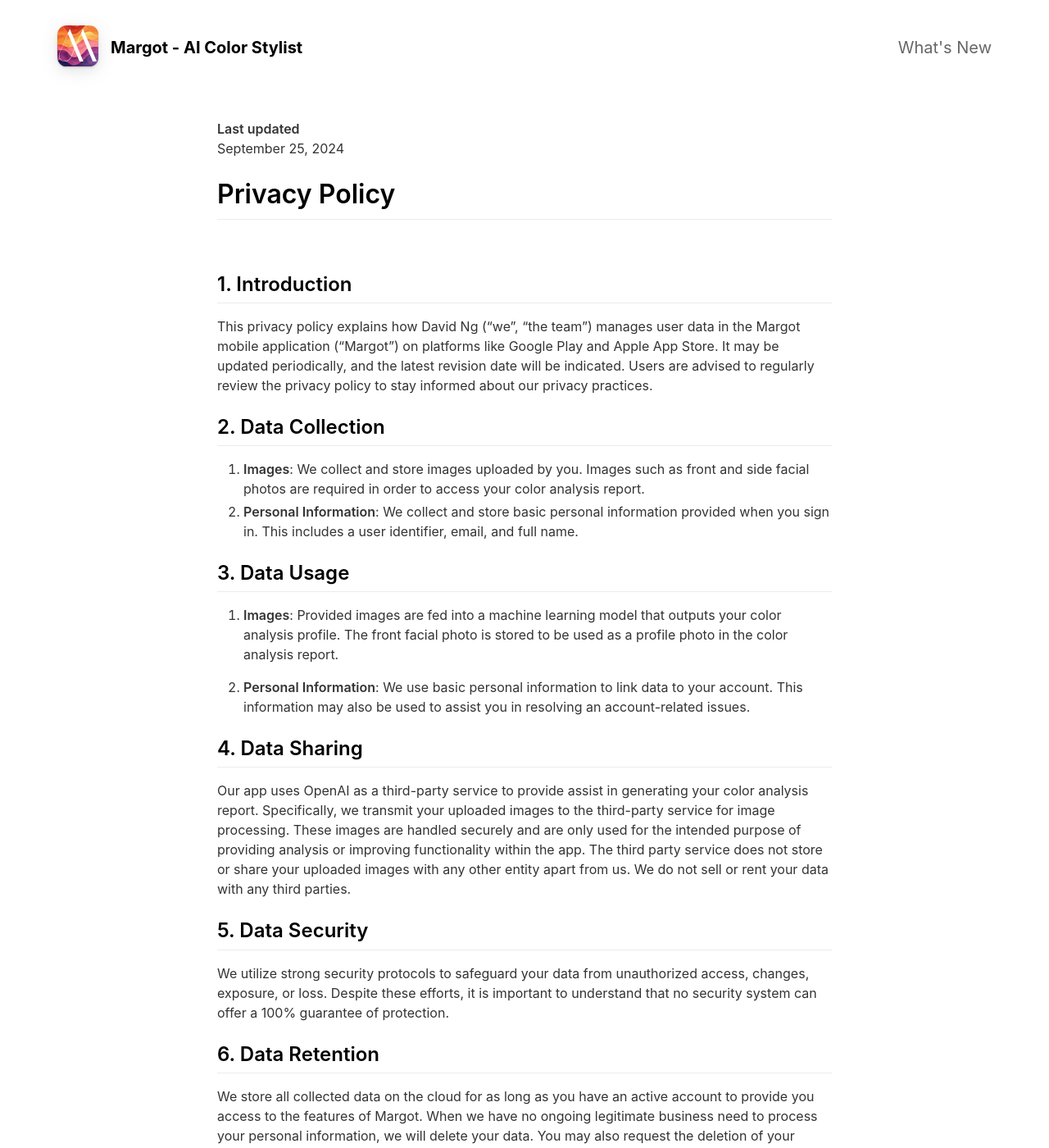
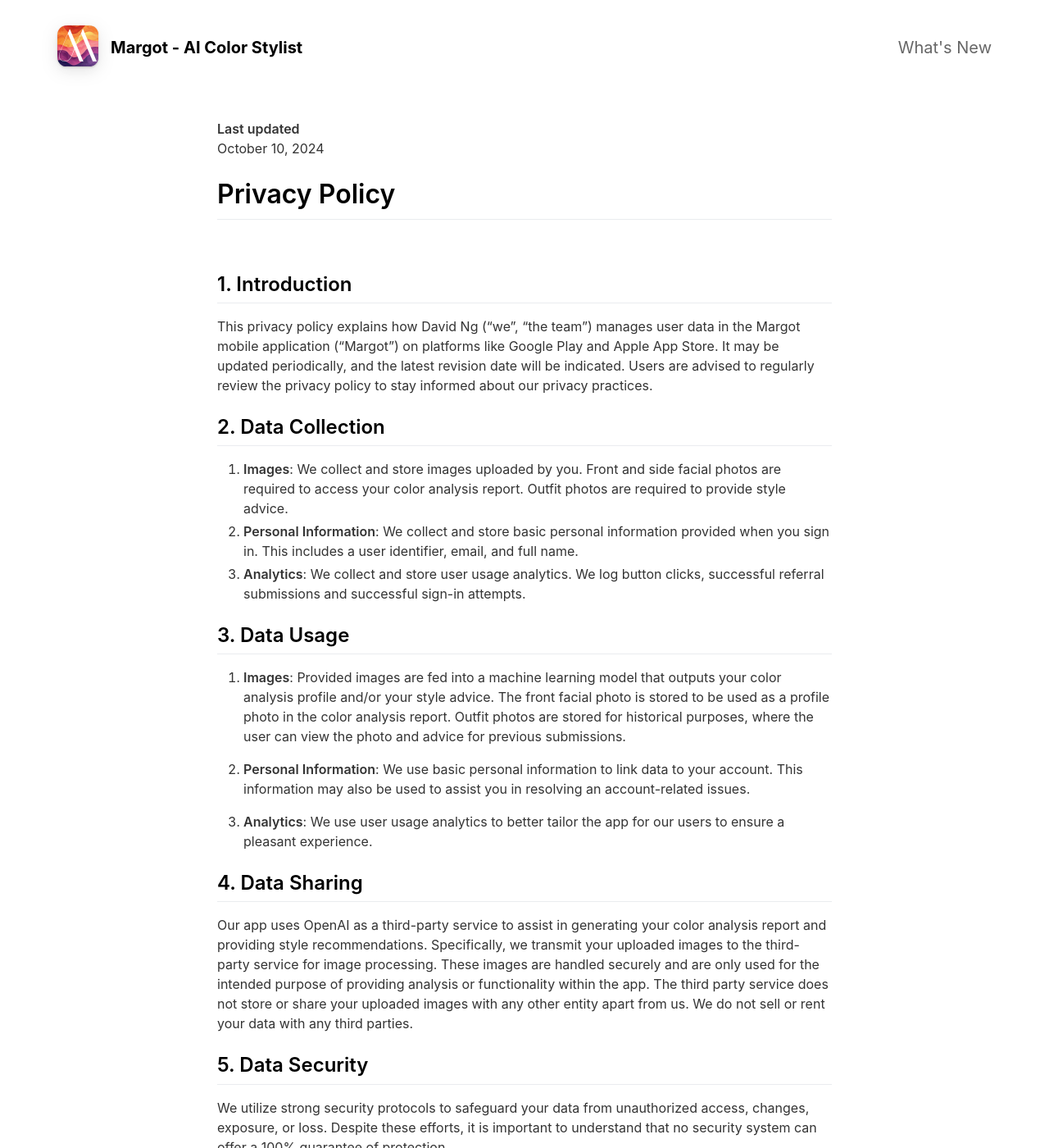
Before and after one commit to Azkaban-Development/MargotLandingPage, a Jekyll site: the page built from _pages/privacypolicy.md, in a window 1280 px wide and 1400 px high. Shown: the whole window at 82% size. Built offline with Jekyll 4.4.1, drawn with Linux system fonts in a browser that asks for light colours; nearby versions of some CDN libraries.

Commit message:
changeset: - update changelog with 1.1.0 details - mention style advice and analytics in privacy policy

```diff
--- a/_pages/privacypolicy.md
+++ b/_pages/privacypolicy.md
@@ -5,7 +5,7 @@ include_in_header: false
 ---
 
 **Last updated**
-September 25, 2024
+October 10, 2024
 
 # Privacy Policy
 
@@ -17,18 +17,21 @@ This privacy policy explains how David Ng ("we", "the team") manages user data i
 
 ## 2. Data Collection
 
-1. **Images**: We collect and store images uploaded by you. Images such as front and side facial photos are required in order to access your color analysis report.
+1. **Images**: We collect and store images uploaded by you. Front and side facial photos are required to access your color analysis report. Outfit photos are required to provide style advice.
 2. **Personal Information**: We collect and store basic personal information provided when you sign in. This includes a user identifier, email, and full name.
+3. **Analytics**: We collect and store user usage analytics. We log button clicks, successful referral submissions and successful sign-in attempts.
 
 ## 3. Data Usage
 
-1. **Images**: Provided images are fed into a machine learning model that outputs your color analysis profile. The front facial photo is stored to be used as a profile photo in the color analysis report.
+1. **Images**: Provided images are fed into a machine learning model that outputs your color analysis profile and/or your style advice. The front facial photo is stored to be used as a profile photo in the color analysis report. Outfit photos are stored for historical purposes, where the user can view the photo and advice for previous submissions.
 
 2. **Personal Information**: We use basic personal information to link data to your account. This information may also be used to assist you in resolving an account-related issues.
 
+3. **Analytics**: We use user usage analytics to better tailor the app for our users to ensure a pleasant experience.
+
 ## 4. Data Sharing
 
-Our app uses OpenAI as a third-party service to provide assist in generating your color analysis report. Specifically, we transmit your uploaded images to the third-party service for image processing. These images are handled securely and are only used for the intended purpose of providing analysis or improving functionality within the app. The third party service does not store or share your uploaded images with any other entity apart from us. We do not sell or rent your data with any third parties.
+Our app uses OpenAI as a third-party service to assist in generating your color analysis report and providing style recommendations. Specifically, we transmit your uploaded images to the third-party service for image processing. These images are handled securely and are only used for the intended purpose of providing analysis or functionality within the app. The third party service does not store or share your uploaded images with any other entity apart from us. We do not sell or rent your data with any third parties.
 
 ## 5. Data Security
 
```
Also changed, not shown: _pages/changelog.md (+6 -2 lines).
